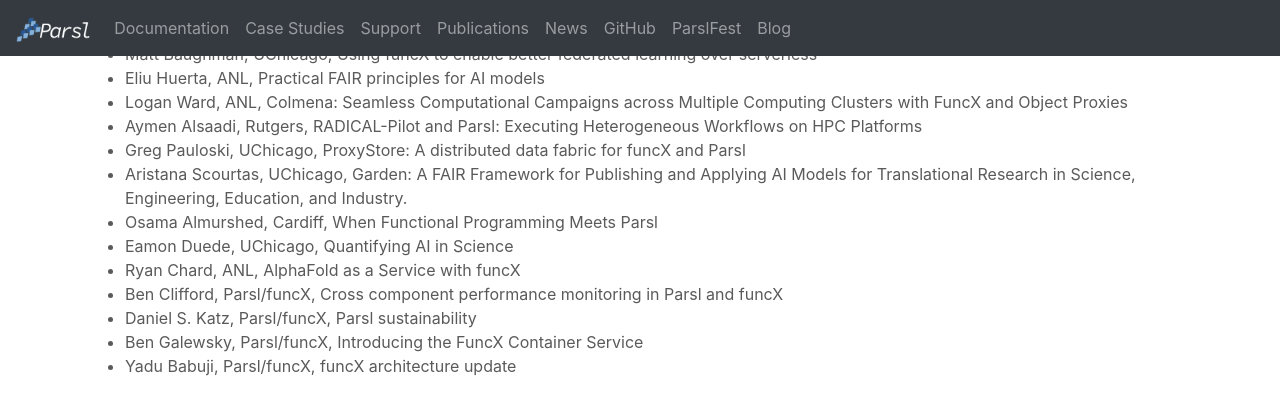
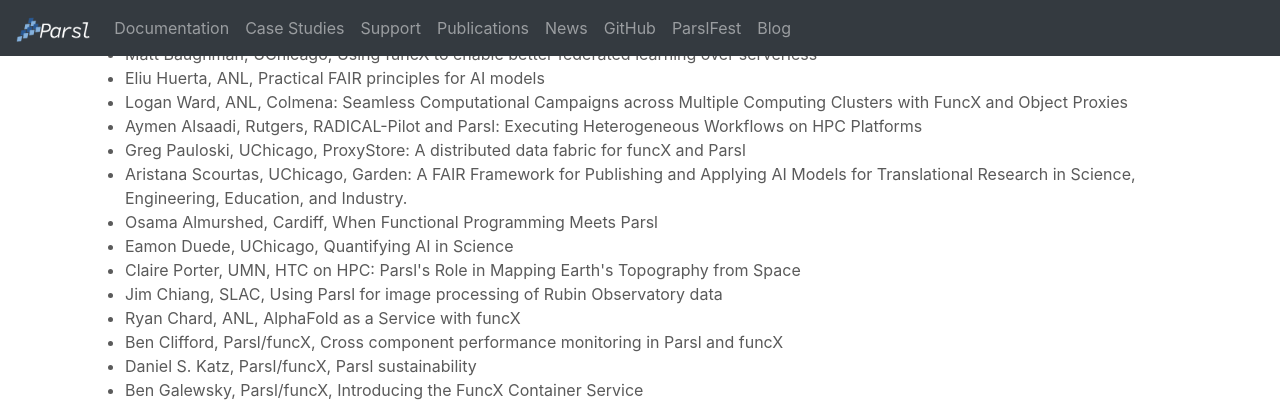
Before and after one commit to Parsl/parsl.github.io, a Jekyll site: the page built from parslfest2022.html, in a window 1280 px wide and 900 px high, scrolled down 1122 px, cut to the strip 0-403 px from the top of the window. Built offline with Jekyll 4.4.1, drawn with Linux system fonts in a browser that asks for light colours.

Commit message:
Update parslfest2022.html

```diff
--- a/parslfest2022.html
+++ b/parslfest2022.html
@@ -69,6 +69,8 @@
 	    <li>Aristana Scourtas, UChicago, Garden: A FAIR Framework for Publishing and Applying AI Models for Translational Research in Science, Engineering, Education, and Industry.</li>
 	    <li>Osama Almurshed, Cardiff, When Functional Programming Meets Parsl</li>
 	    <li>Eamon Duede, UChicago, Quantifying AI in Science</li>
+	    <li>Claire Porter, UMN, HTC on HPC: Parsl's Role in Mapping Earth's Topography from Space</li>
+	    <li>Jim Chiang, SLAC, Using Parsl for image processing of Rubin Observatory data</li>
             <li>Ryan Chard, ANL, AlphaFold as a Service with funcX</li>
 	    <li>Ben Clifford, Parsl/funcX, Cross component performance monitoring in Parsl and funcX</li>
 	    <li>Daniel S. Katz, Parsl/funcX, Parsl sustainability </li>
```
